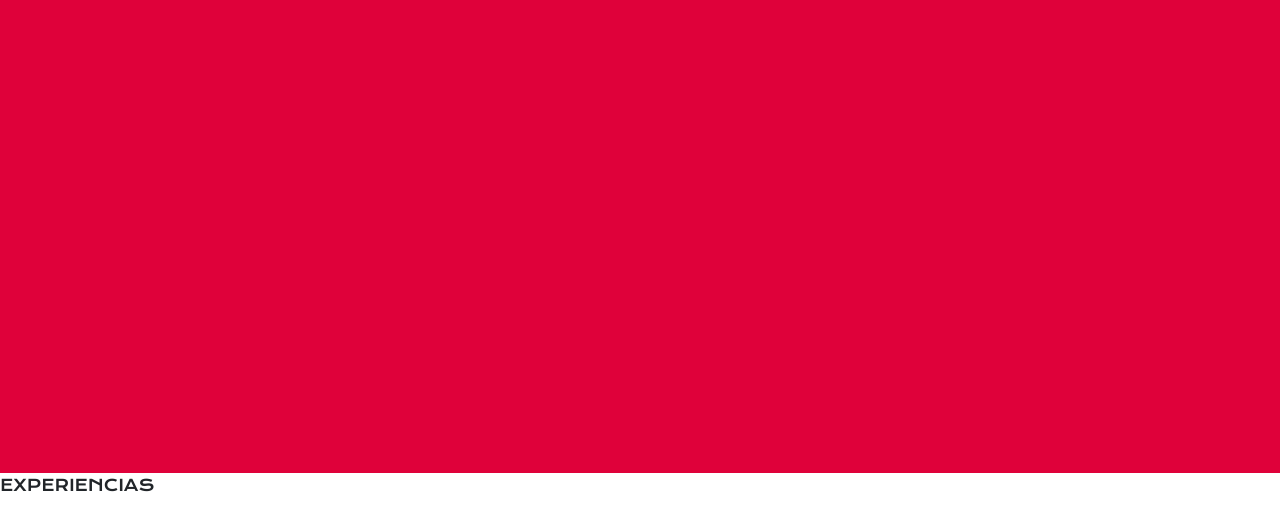
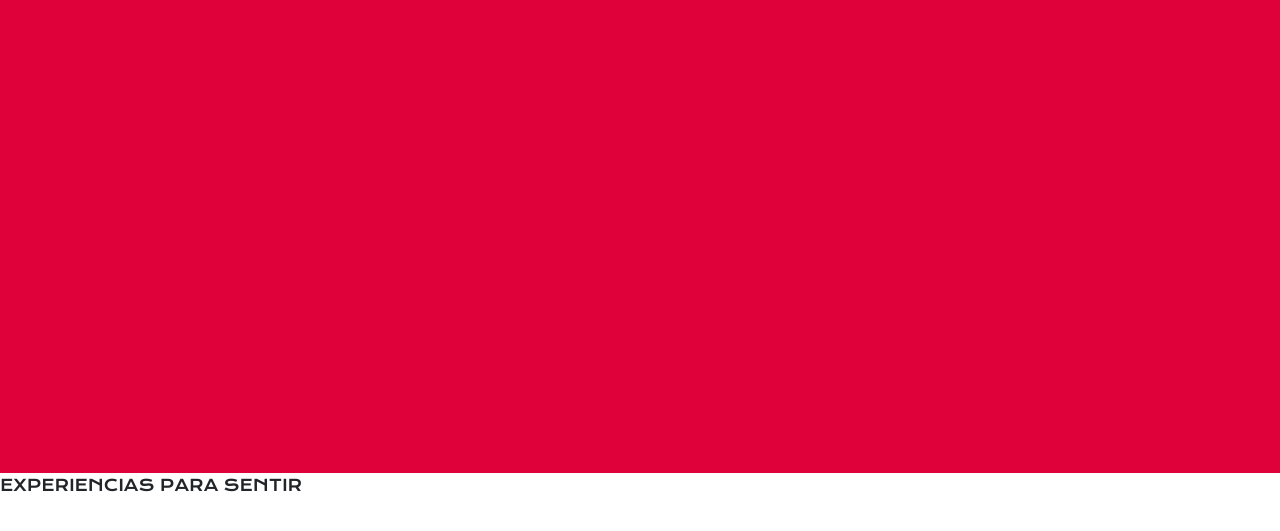
Before and after one commit to Labjos/huesFun, a plain HTML site: page index.html in a window 1280 px wide. Shown: the part 1633-2164 px from the top of the page. Drawn offline with nearby package versions, Linux system fonts and the light colour scheme.

Commit message:
primeros pasos

```diff
--- a/index.html
+++ b/index.html
@@ -74,7 +74,7 @@
     </div>
 
     <div id="cuaternario">
-      <p>EXPERIENCIAS</p>
+      <p>EXPERIENCIAS PARA SENTIR</p>
       <div id="fotosSecundario"></div>
     </div>
 
```
